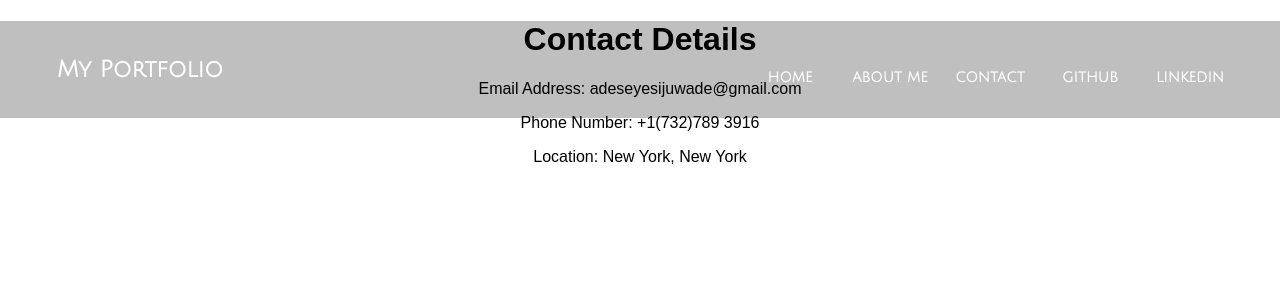
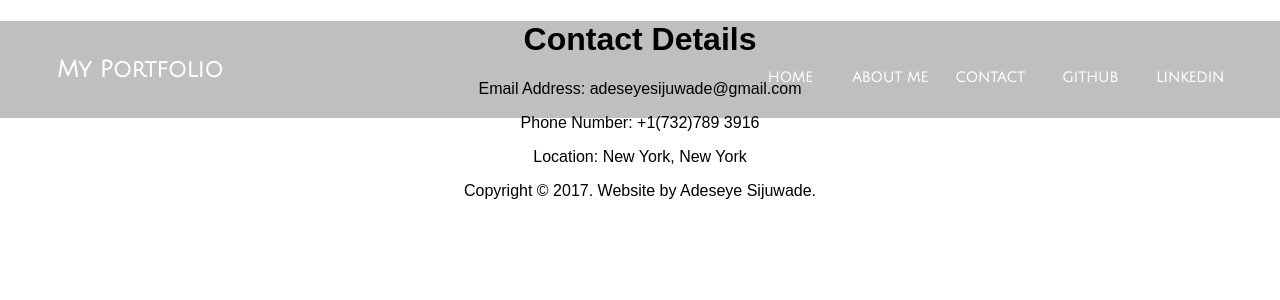
Before and after one commit to seyesij/portfolio, a React (Create React App) app in the folder my_website/: page /contact in a window 1280 px wide. Shown: the top 300 px of the page. Built offline with nearby package versions, Linux system fonts and the light colour scheme.

Commit message:
add copyright

```diff
--- a/my_website/src/components/Contact.jsx
+++ b/my_website/src/components/Contact.jsx
@@ -11,6 +11,9 @@ const Contact = (props) => {
             <p><span className="info">Phone Number: </span> +1(732)789 3916</p>
             <p><span className="info">Location: </span>New York, New York</p>
           </div>
+          <div className="contact_footer">
+            <p>Copyright © 2017. Website by Adeseye Sijuwade.</p>
+          </div>
     </div>
   )
 }
```
